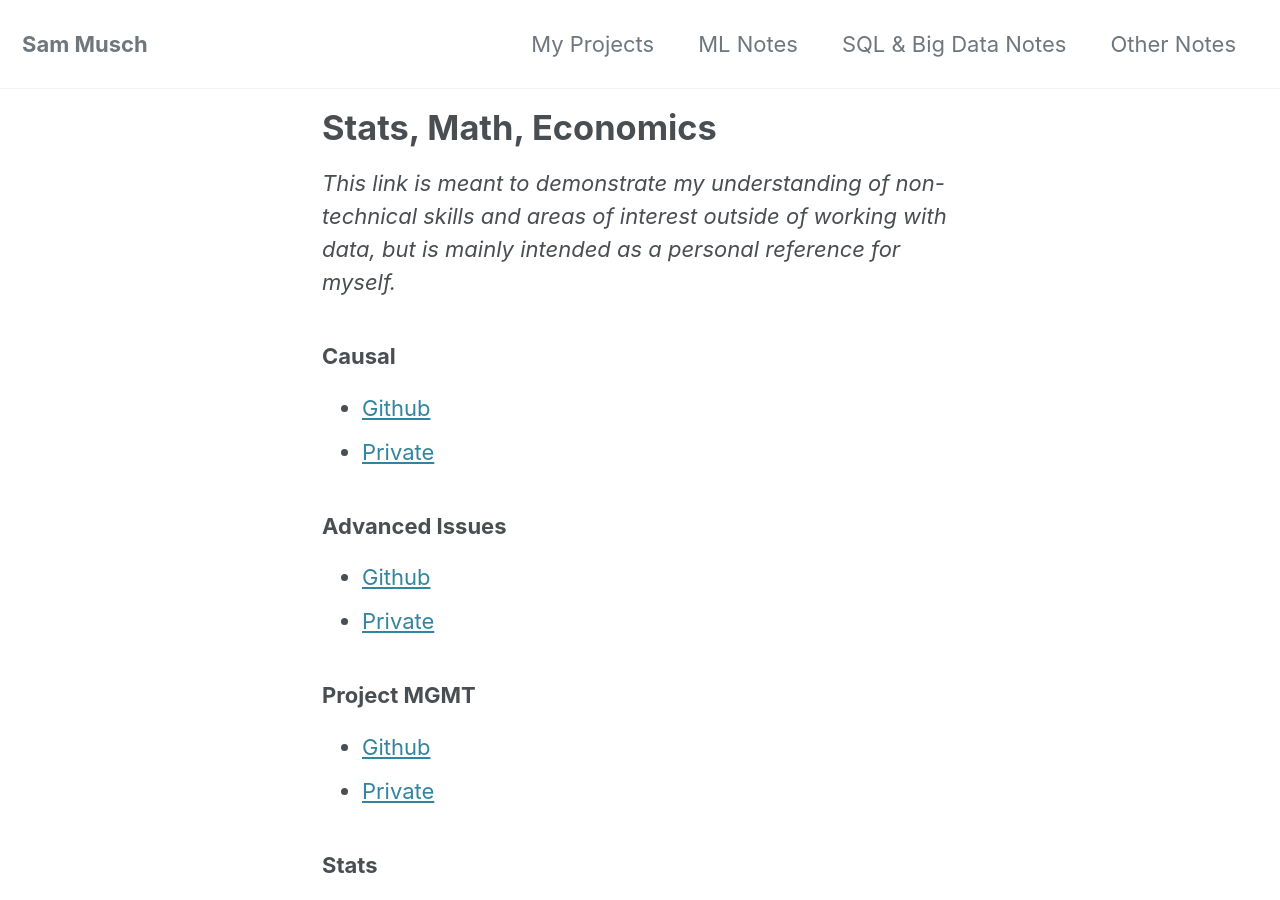
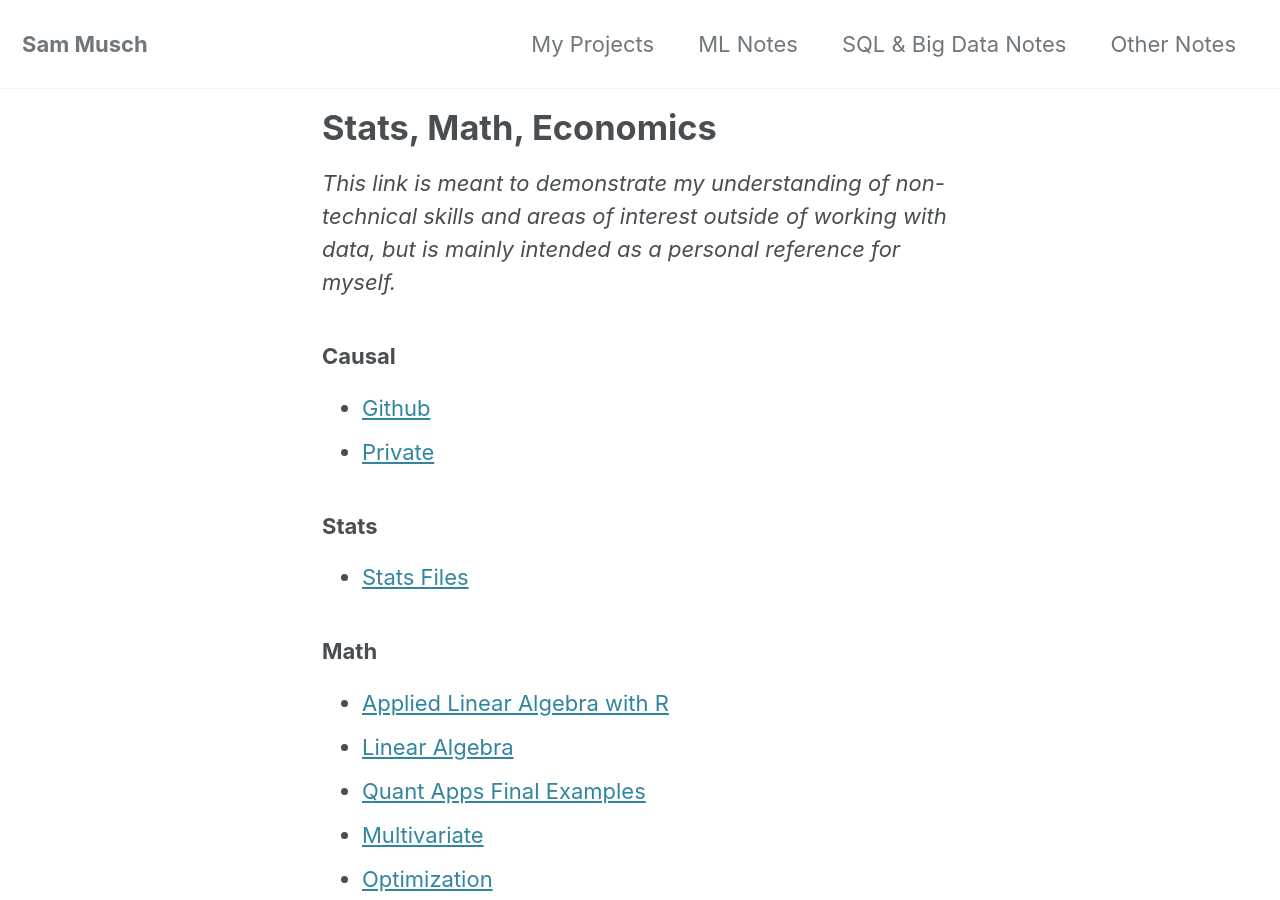
Before and after one commit to SamMusch/SamMusch.github.io, a Jekyll site: the page built from _pages/stats-math.md, in a window 1280 px wide and 900 px high. Built offline with Jekyll 4.4.1, drawn with Linux system fonts in a browser that asks for light colours; cached includes are drawn as plain includes; nearby versions of some CDN libraries.

Commit message:
Add files via upload

```diff
--- a/_pages/stats-math.md
+++ b/_pages/stats-math.md
@@ -7,18 +7,8 @@ title: "Stats, Math, Economics"
 *This link is meant to demonstrate my understanding of non-technical skills and areas of interest outside of working with data, but is mainly intended as a personal reference for myself.*
 
 ### Causal
-- [Github](https://github.com/SamMusch/R/tree/master/Causal)
+- [Github](https://github.com/SamMusch/Causal-Inference)
 - [Private](https://github.com/SamMusch/Private-Repo/tree/master/Causal)
-
-
-### Advanced Issues
-- [Github](https://github.com/SamMusch/R/tree/master/Adv%20Issues%20Notes)
-- [Private](https://github.com/SamMusch/Private-Repo/tree/master/Advanced)
-
-
-### Project MGMT
-- [Github](https://github.com/SamMusch/Predictive-and-EDA/tree/master/Proj-MGMT)
-- [Private](https://github.com/SamMusch/Private-Repo/tree/master/ProjectMGMT)
 
 
 
```
